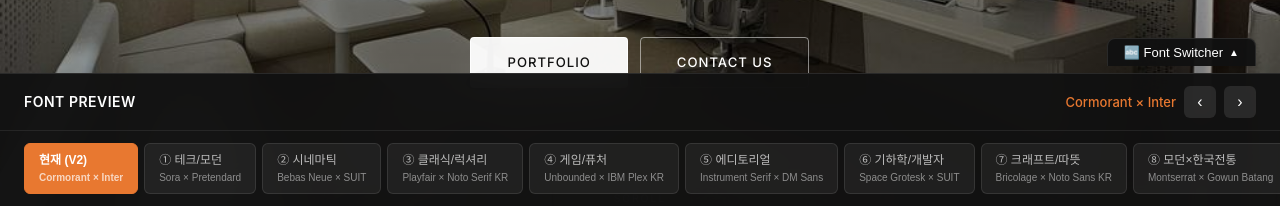
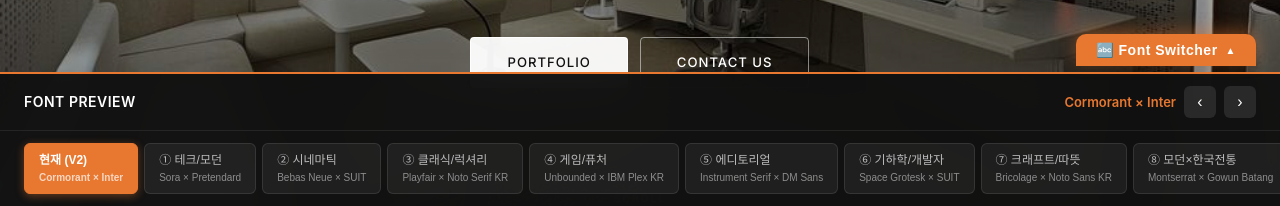
Before and after one commit to lichsin2401-netizen/web, a plain HTML site: page font-test.html in a window 1280 px wide. Shown: the part 592-798 px from the top of the page. Drawn offline with nearby package versions, Linux system fonts and the light colour scheme; a web font is replaced by a local one.

Commit message:
fix: 폰트 스위처 패널 가시성 강화 — !important + 하드코딩 색상 + 오렌지 토글 버튼

```diff
--- a/font-test.html
+++ b/font-test.html
@@ -1335,18 +1335,18 @@ function buildFontSwitcher() {
   panel.id = 'fontSwitcher';
   panel.innerHTML = `
     <style>
-      #fontSwitcher{position:fixed;bottom:0;left:0;right:0;z-index:9999;background:rgba(17,17,17,0.96);backdrop-filter:blur(20px);border-top:1px solid rgba(255,255,255,0.1);padding:0;font-family:-apple-system,BlinkMacSystemFont,'Segoe UI',sans-serif;transition:transform .3s}
-      #fontSwitcher.fs-collapsed{transform:translateY(calc(100% - 44px))}
-      .fs-toggle{position:absolute;top:-36px;right:24px;background:rgba(17,17,17,0.96);border:1px solid rgba(255,255,255,0.1);border-bottom:none;border-radius:8px 8px 0 0;color:#fff;padding:6px 16px;font-size:13px;cursor:pointer;display:flex;align-items:center;gap:6px}
-      .fs-toggle:hover{background:rgba(40,40,40,0.96)}
+      #fontSwitcher{position:fixed!important;bottom:0!important;left:0!important;right:0!important;z-index:99999!important;background:rgba(17,17,17,0.97)!important;backdrop-filter:blur(20px);-webkit-backdrop-filter:blur(20px);border-top:2px solid #E87830!important;padding:0;font-family:-apple-system,BlinkMacSystemFont,'Segoe UI',sans-serif;transition:transform .3s;display:block!important;visibility:visible!important;opacity:1!important}
+      #fontSwitcher.fs-collapsed{transform:translateY(calc(100% - 48px))}
+      .fs-toggle{position:absolute;top:-40px;right:24px;background:#E87830!important;border:none;border-radius:10px 10px 0 0;color:#fff;padding:8px 20px;font-size:14px;font-weight:700;cursor:pointer;display:flex;align-items:center;gap:8px;box-shadow:0 -4px 16px rgba(232,120,48,0.4);letter-spacing:0.5px}
+      .fs-toggle:hover{background:#C82828!important}
       .fs-header{display:flex;align-items:center;justify-content:space-between;padding:12px 24px;border-bottom:1px solid rgba(255,255,255,0.08)}
       .fs-header h3{color:#fff;font-size:14px;font-weight:600;margin:0;letter-spacing:0.5px}
-      #fs-info{color:var(--eim-orange);font-size:13px;font-weight:500}
+      #fs-info{color:#E87830;font-size:13px;font-weight:600}
       .fs-grid{display:flex;gap:6px;padding:12px 24px 14px;overflow-x:auto;-webkit-overflow-scrolling:touch;scrollbar-width:none}
       .fs-grid::-webkit-scrollbar{display:none}
       .fs-btn{flex-shrink:0;background:rgba(255,255,255,0.06);border:1px solid rgba(255,255,255,0.1);border-radius:6px;padding:8px 14px;color:rgba(255,255,255,0.7);font-size:12px;cursor:pointer;transition:all .2s;white-space:nowrap;text-align:left;line-height:1.4}
       .fs-btn:hover{background:rgba(255,255,255,0.12);color:#fff}
-      .fs-btn.fs-active{background:var(--eim-orange);border-color:var(--eim-orange);color:#fff;font-weight:600}
+      .fs-btn.fs-active{background:#E87830!important;border-color:#E87830!important;color:#fff;font-weight:600;box-shadow:0 2px 8px rgba(232,120,48,0.4)}
       .fs-btn .fs-tag{display:block;font-size:10px;opacity:0.7;margin-top:2px}
       .fs-nav{display:flex;gap:8px;align-items:center}
       .fs-nav button{background:rgba(255,255,255,0.1);border:none;color:#fff;width:32px;height:32px;border-radius:6px;cursor:pointer;font-size:16px;display:flex;align-items:center;justify-content:center}
@@ -1377,6 +1377,7 @@ function buildFontSwitcher() {
 }
 
 buildFontSwitcher();
+console.log('[FontSwitcher] Panel loaded with', fontPresets.length, 'presets');
 
 // Keyboard shortcuts: left/right arrow to switch fonts
 document.addEventListener('keydown', e => {
```
